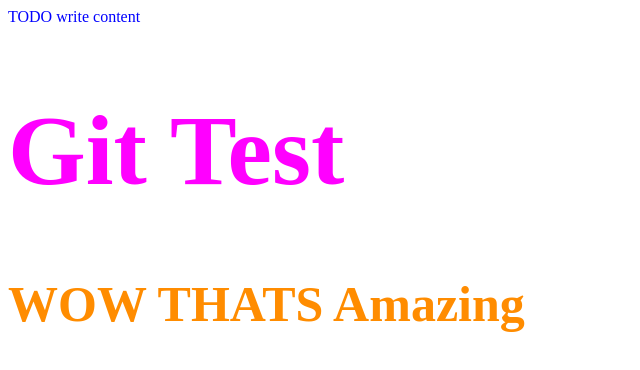
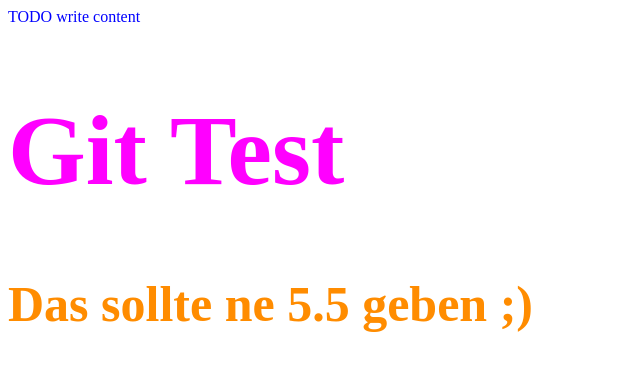
Before and after one commit to Faebe1994/PruefungGitHub, a plain HTML site: page public_html/index.html in a window 1280 px wide. Shown: the whole page, without its empty margins (0-640 px from the left). Drawn offline with Linux system fonts and the light colour scheme.

Commit message:
Master nach Merge mit Ast1

```diff
--- a/public_html/index.html
+++ b/public_html/index.html
@@ -14,6 +14,6 @@ and open the template in the editor.
     <body>
         <div>TODO write content</div>
         <h1> Git Test </h1>
-        <h2> WOW THATS Amazing </h2>
+        <h2> Das sollte ne 5.5 geben ;)</h2>
     </body>
 </html>
```
